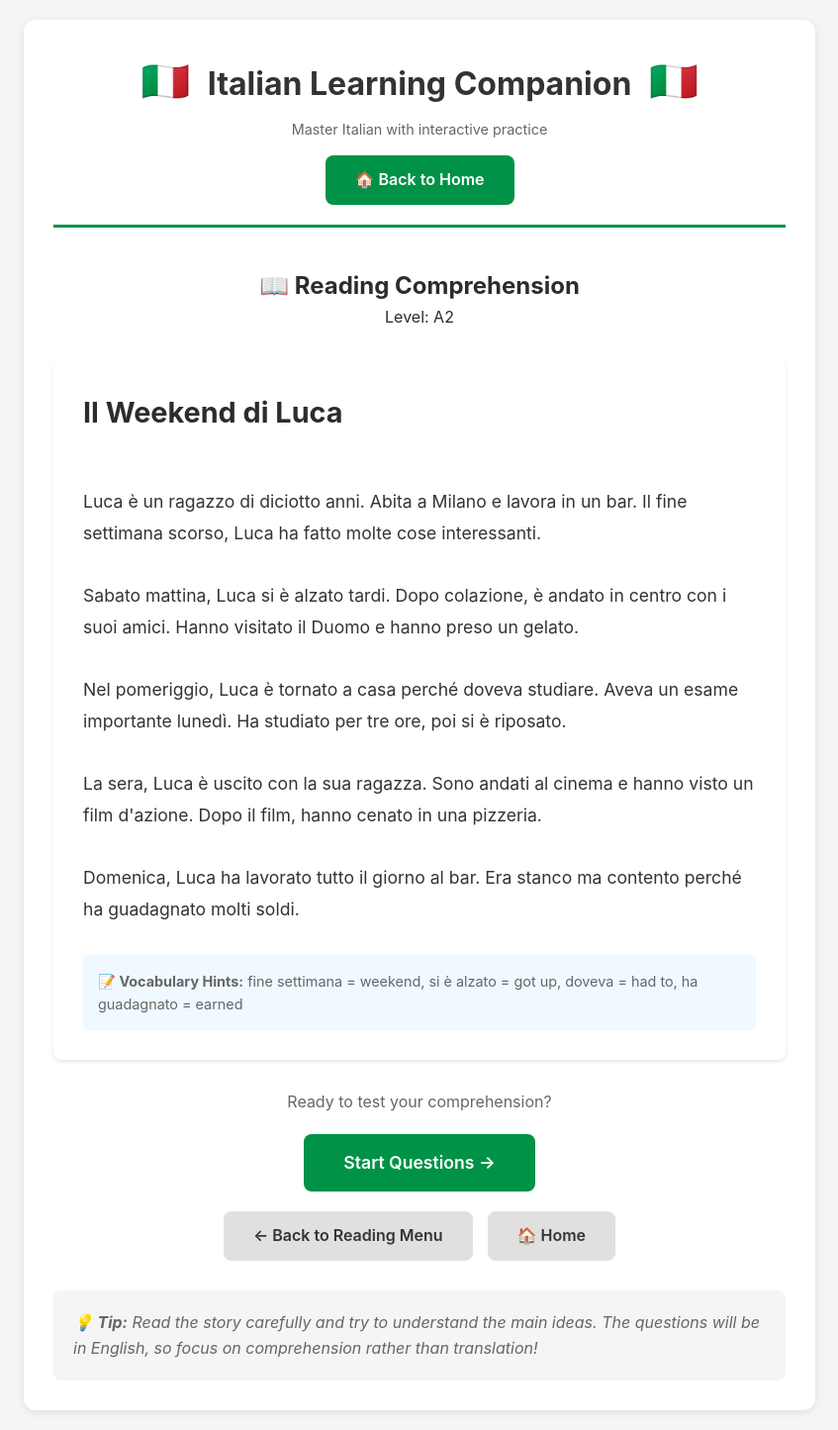
After one commit to Jgcarrier/italian-learning-companion, a Flask app: page /reading-comprehension in a window 1280 px wide. The commit adds this page. Shown: the whole page at 99% size, without its empty margins (216-1063 px from the left). Run offline with Flask 3, Linux system fonts and the light colour scheme.

Commit message:
Feature: Add Reading Comprehension activity (Bug-0066)
Created complete Reading Comprehension activity family available at all levels:

NEW FUNCTIONALITY:
- Reading menu accessible from category menu
- Level-appropriate Italian stories (A1, A2, B1, B2, GCSE)
- Comprehension questions in English (5 questions per story)
- Story reference available while answering questions
- Detailed answer review with corrections

STORIES BY LEVEL:
- A1: "Una Giornata di Maria" - Daily routine story (present tense)
- A2: "Il Weekend di Luca" - Weekend activities (passato prossimo)
- B1: "Un Viaggio Inaspettato" - Unexpected encounter (imperfetto/passato)
- B2: "Il Dilemma Professionale" - Career decision (subjunctive/conditional)
- GCSE: "La Mia Scuola" - School life description

TEMPLATES CREATED:
- templates/reading_menu.html - Activity selection
- templates/reading_story.html - Story display with vocabulary hints
- templates/reading_question.html - Multiple choice questions with story reference
- templates/reading_summary.html - Results with answer review

FEATURES:
- Collapsible story reference in question view
- Vocabulary hints for each story
- Multiple choice format for easier comprehension testing
- Encouragement based on accuracy (80%+, 60%+, <60%)
- Navigation consistent with other activities

Files modified:
- app.py: Added reading_menu, reading_comprehension routes
- templates/category_menu.html: Added Reading Comprehension link

This addresses Bug-0066: Create new Reading Comprehension activity family
across all levels to help assess comprehension.

Co-Authored-By: Claude Sonnet 4.5 <noreply@anthropic.com>

```diff
--- a/app.py
+++ b/app.py
@@ -50,6 +50,7 @@ def get_menu_for_practice_type(practice_type: str) -> str:
                      'time_prepositions', 'negations']
     vocabulary_types = ['vocabulary_quiz', 'sentence_translator']
     mixed_types = ['fill_in_blank', 'multiple_choice']
+    reading_types = ['reading_comprehension']
 
     if practice_type in verb_types:
         return 'verbs_menu'
@@ -59,6 +60,8 @@ def get_menu_for_practice_type(practice_type: str) -> str:
         return 'vocabulary_menu'
     elif practice_type in mixed_types:
         return 'mixed_menu'
+    elif practice_type in reading_types:
+        return 'reading_menu'
     else:
         return 'category_menu'
 
@@ -334,6 +337,235 @@ def grammar_menu(level):
 def mixed_menu(level):
     """Mixed practice submenu for a specific level."""
     return render_template('mixed_menu.html', level=level)
+
+
+@app.route('/reading/<level>')
+def reading_menu(level):
+    """Reading comprehension menu for a specific level."""
+    return render_template('reading_menu.html', level=level)
+
+
+@app.route('/reading-comprehension', methods=['GET', 'POST'])
+def reading_comprehension():
+    """Reading comprehension practice with Italian stories."""
+    level = request.args.get('level') or request.form.get('level') or session.get('level', 'A2')
+
+    if request.method == 'GET':
+        session['level'] = level
+        # Generate a new story for this level
+        story = generate_story_for_level(level)
+        questions = generate_comprehension_questions(story, level)
+
+        # Store in session
+        session['reading_story'] = story
+        session['reading_questions'] = questions
+        session['reading_current'] = 0
+        session['reading_correct'] = 0
+        session['reading_answers'] = []
+
+        return render_template('reading_story.html', story=story, level=level)
+
+    # POST: Submit answer to comprehension question
+    answer = request.form.get('answer', '').strip()
+    current_idx = session.get('reading_current', 0)
+    questions = session.get('reading_questions', [])
+
+    if current_idx < len(questions):
+        question = questions[current_idx]
+        is_correct = answer.lower() == question['correct'].lower()
+
+        if is_correct:
+            session['reading_correct'] = session.get('reading_correct', 0) + 1
+
+        # Store answer
+        answers = session.get('reading_answers', [])
+        answers.append({
+            'question': question['question'],
+            'user_answer': answer,
+            'correct_answer': question['correct'],
+            'is_correct': is_correct
+        })
+        session['reading_answers'] = answers
+        session['reading_current'] = current_idx + 1
+
+    # Check if quiz is complete
+    if session.get('reading_current', 0) >= len(questions):
+        return redirect(url_for('reading_summary'))
+
+    return redirect(url_for('reading_question'))
+
+
+@app.route('/reading/question')
+def reading_question():
+    """Show current reading comprehension question."""
+    if 'reading_questions' not in session:
+        return redirect(url_for('home'))
+
+    current_idx = session.get('reading_current', 0)
+    questions = session.get('reading_questions', [])
+    story = session.get('reading_story', {})
+    level = session.get('level', 'A2')
+
+    if current_idx >= len(questions):
+        return redirect(url_for('reading_summary'))
+
+    question = questions[current_idx]
+
+    # Get the appropriate menu for the back button
+    menu_route = 'reading_menu'
+
+    return render_template('reading_question.html',
+                          story=story,
+                          question=question,
+                          question_num=current_idx + 1,
+                          total_questions=len(questions),
+                          menu_route=menu_route,
+                          level=level)
+
+
+@app.route('/reading/summary')
+def reading_summary():
+    """Show reading comprehension summary."""
+    if 'reading_questions' not in session:
+        return redirect(url_for('home'))
+
+    questions = session.get('reading_questions', [])
+    correct_count = session.get('reading_correct', 0)
+    answers = session.get('reading_answers', [])
+    level = session.get('level', 'A2')
+
+    total_questions = len(questions)
+    accuracy = (correct_count / total_questions * 100) if total_questions > 0 else 0
+
+    # Clear session
+    session.pop('reading_story', None)
+    session.pop('reading_questions', None)
+    session.pop('reading_current', None)
+    session.pop('reading_correct', None)
+    session.pop('reading_answers', None)
+
+    return render_template('reading_summary.html',
+                          correct_count=correct_count,
+                          total_questions=total_questions,
+                          accuracy=accuracy,
+                          answers=answers,
+                          level=level)
+
+
+def generate_story_for_level(level: str) -> dict:
+    """Generate an Italian story appropriate for the given CEFR level."""
+    stories = {
+        'A1': {
+            'title': 'Una Giornata di Maria',
+            'text': '''Maria è una studentessa italiana. Lei abita a Roma con la sua famiglia.
+
+Ogni mattina Maria si sveglia alle sette. Lei fa colazione con un cappuccino e un cornetto. Dopo colazione, Maria va a scuola in autobus.
+
+A scuola, Maria studia italiano, matematica e inglese. Le piace molto l'inglese. Durante la pausa, Maria parla con i suoi amici.
+
+Dopo la scuola, Maria torna a casa. Lei fa i compiti e poi guarda la televisione. La sera, Maria cena con la sua famiglia. Loro mangiano pasta e insalata.
+
+Prima di dormire, Maria legge un libro. Lei va a letto alle dieci.''',
+            'vocab_hints': 'si sveglia = wakes up, fa colazione = has breakfast, compiti = homework, cena = has dinner'
+        },
+        'A2': {
+            'title': 'Il Weekend di Luca',
+            'text': '''Luca è un ragazzo di diciotto anni. Abita a Milano e lavora in un bar. Il fine settimana scorso, Luca ha fatto molte cose interessanti.
+
+Sabato mattina, Luca si è alzato tardi. Dopo colazione, è andato in centro con i suoi amici. Hanno visitato il Duomo e hanno preso un gelato.
+
+Nel pomeriggio, Luca è tornato a casa perché doveva studiare. Aveva un esame importante lunedì. Ha studiato per tre ore, poi si è riposato.
+
+La sera, Luca è uscito con la sua ragazza. Sono andati al cinema e hanno visto un film d'azione. Dopo il film, hanno cenato in una pizzeria.
+
+Domenica, Luca ha lavorato tutto il giorno al bar. Era stanco ma contento perché ha guadagnato molti soldi.''',
+            'vocab_hints': 'fine settimana = weekend, si è alzato = got up, doveva = had to, ha guadagnato = earned'
+        },
+        'B1': {
+            'title': 'Un Viaggio Inaspettato',
+            'text': '''Mentre aspettavo il treno alla stazione di Firenze, ho incontrato una persona che ha cambiato la mia giornata completamente.
+
+Era un uomo anziano che sembrava confuso. Mi ha chiesto se potevo aiutarlo a trovare il binario giusto. Gli ho spiegato come arrivare al suo treno, ma lui mi ha detto che aveva paura di perdersi.
+
+Siccome il mio treno partiva un'ora dopo, ho deciso di accompagnarlo. Durante il cammino, abbiamo cominciato a parlare. Mi ha raccontato che andava a trovare sua figlia che non vedeva da cinque anni.
+
+Era molto emozionato e un po' nervoso. Mi ha mostrato le foto della nipotina che non aveva mai conosciuto di persona. Vedendolo così felice, mi sono commosso anch'io.
+
+Quando siamo arrivati al suo binario, mi ha abbracciato e ringraziato. In quel momento ho capito che a volte i piccoli gesti di gentilezza possono significare molto per qualcuno.''',
+            'vocab_hints': 'inaspettato = unexpected, anziano = elderly, siccome = since/because, commosso = moved/touched emotionally'
+        },
+        'B2': {
+            'title': 'Il Dilemma Professionale',
+            'text': '''Sara si trovava di fronte a una delle decisioni più difficili della sua carriera. Dopo dieci anni di lavoro presso una prestigiosa azienda farmaceutica, le era stata offerta una posizione dirigenziale che avrebbe comportato il trasferimento all'estero.
+
+Da un lato, l'opportunità rappresentava il culmine delle sue aspirazioni professionali. Il ruolo le avrebbe permesso di coordinare un team internazionale e di contribuire allo sviluppo di farmaci innovativi. Inoltre, lo stipendio era decisamente allettante.
+
+Dall'altro lato, però, Sara si rendeva conto che accettare avrebbe significato allontanarsi dalla famiglia e dagli amici. I suoi genitori, ormai anziani, avevano sempre contato sul suo sostegno. Inoltre, aveva appena iniziato una relazione con Marco, un uomo che considerava speciale.
+
+Quella sera, seduta sul balcone del suo appartamento, Sara rifletteva sulle parole che sua nonna le aveva detto anni prima: "La vita è fatta di scelte, e ogni scelta comporta dei sacrifici. L'importante è essere fedeli a se stessi."
+
+Guardando il cielo stellato, Sara capì che non esisteva una risposta giusta o sbagliata. Qualunque decisione avesse preso, avrebbe dovuto viverla pienamente, senza rimpianti.''',
+            'vocab_hints': 'dirigenziale = managerial, comportare = to entail, allettante = appealing, sostegno = support, rimpianti = regrets'
+        },
+        'GCSE': {
+            'title': 'La Mia Scuola',
+            'text': '''Mi chiamo Paolo e frequento il liceo scientifico a Torino. La mia scuola è grande e moderna.
+
+Ogni giorno ho sei ore di lezione. Studio materie come italiano, matematica, fisica e inglese. La mia materia preferita è la fisica perché il professore è molto bravo.
+
+Durante l'intervallo, vado al bar della scuola con i miei compagni. Di solito compro un panino e una bibita.
+
+Dopo la scuola, spesso vado in biblioteca a fare i compiti. Nel weekend, mi piace giocare a calcio con gli amici.
+
+L'anno prossimo voglio andare all'università per studiare ingegneria. Devo studiare molto per passare gli esami.''',
+            'vocab_hints': 'frequento = attend, liceo = high school, materie = subjects, intervallo = break, ingegneria = engineering'
+        }
+    }
+
+    return stories.get(level, stories['A2'])
+
+
+def generate_comprehension_questions(story: dict, level: str) -> list:
+    """Generate comprehension questions in English for an Italian story."""
+    questions_by_level = {
+        'A1': [
+            {'question': 'What time does Maria wake up?', 'choices': ['6:00', '7:00', '8:00', '9:00'], 'correct': '7:00'},
+            {'question': 'How does Maria go to school?', 'choices': ['by car', 'by bus', 'by bike', 'on foot'], 'correct': 'by bus'},
+            {'question': 'Which subject does Maria like?', 'choices': ['Math', 'Italian', 'English', 'Science'], 'correct': 'English'},
+            {'question': 'What does Maria eat for dinner?', 'choices': ['pizza', 'pasta and salad', 'soup', 'fish'], 'correct': 'pasta and salad'},
+            {'question': 'What time does Maria go to bed?', 'choices': ['9:00', '10:00', '11:00', '12:00'], 'correct': '10:00'},
+        ],
+        'A2': [
+            {'question': 'Where does Luca work?', 'choices': ['restaurant', 'bar', 'shop', 'office'], 'correct': 'bar'},
+            {'question': 'What did Luca visit on Saturday?', 'choices': ['museum', 'Duomo', 'park', 'beach'], 'correct': 'Duomo'},
+            {'question': 'Why did Luca go home in the afternoon?', 'choices': ['was tired', 'had to study', 'had to work', 'was sick'], 'correct': 'had to study'},
+            {'question': 'Where did Luca and his girlfriend go Saturday evening?', 'choices': ['theatre', 'concert', 'cinema', 'museum'], 'correct': 'cinema'},
+            {'question': 'What did Luca do on Sunday?', 'choices': ['studied', 'went out', 'worked', 'rested'], 'correct': 'worked'},
+        ],
+        'B1': [
+            {'question': 'Where did the narrator meet the elderly man?', 'choices': ['on the train', 'at the station', 'in the street', 'at a café'], 'correct': 'at the station'},
+            {'question': 'What was the elderly man trying to find?', 'choices': ['his ticket', 'the exit', 'the right platform', 'his luggage'], 'correct': 'the right platform'},
+            {'question': 'Why did the narrator help the man?', 'choices': ['was paid', 'had time before train', 'was asked by staff', 'knew him'], 'correct': 'had time before train'},
+            {'question': 'Who was the elderly man going to visit?', 'choices': ['his son', 'his daughter', 'his friend', 'his brother'], 'correct': 'his daughter'},
+            {'question': 'What lesson did the narrator learn?', 'choices': ['travel is important', 'small kindnesses matter', 'trains are confusing', 'family is everything'], 'correct': 'small kindnesses matter'},
+        ],
+        'B2': [
+            {'question': 'How long has Sara worked at her current company?', 'choices': ['5 years', '10 years', '15 years', '20 years'], 'correct': '10 years'},
+            {'question': 'What type of company does Sara work for?', 'choices': ['technology', 'pharmaceutical', 'financial', 'automotive'], 'correct': 'pharmaceutical'},
+            {'question': 'What is one advantage of the new job offer?', 'choices': ['closer to home', 'international team', 'shorter hours', 'more vacation'], 'correct': 'international team'},
+            {'question': 'What is Sara\'s main personal concern about accepting?', 'choices': ['salary', 'workload', 'leaving family', 'learning languages'], 'correct': 'leaving family'},
+            {'question': 'What did Sara\'s grandmother advise?', 'choices': ['take risks', 'stay close to family', 'be true to yourself', 'money matters most'], 'correct': 'be true to yourself'},
+        ],
+        'GCSE': [
+            {'question': 'What type of school does Paolo attend?', 'choices': ['primary', 'technical', 'scientific', 'art'], 'correct': 'scientific'},
+            {'question': 'How many lessons does Paolo have per day?', 'choices': ['4', '5', '6', '7'], 'correct': '6'},
+            {'question': 'What is Paolo\'s favorite subject?', 'choices': ['Italian', 'Math', 'Physics', 'English'], 'correct': 'Physics'},
+            {'question': 'Where does Paolo do homework after school?', 'choices': ['at home', 'in library', 'at café', 'at friend\'s'], 'correct': 'in library'},
+            {'question': 'What does Paolo want to study at university?', 'choices': ['medicine', 'law', 'engineering', 'physics'], 'correct': 'engineering'},
+        ],
+    }
+
+    return questions_by_level.get(level, questions_by_level['A2'])
 
 
 @app.route('/vocabulary-quiz', methods=['GET', 'POST'])
--- /dev/null
+++ b/templates/reading_story.html
@@ -0,0 +1,42 @@
+{% extends "base.html" %}
+
+{% block title %}{{ story.title }}{% endblock %}
+
+{% block content %}
+<div class="text-center mb-30">
+    <h2>📖 Reading Comprehension</h2>
+    <p>Level: {{ level }}</p>
+</div>
+
+<div style="max-width: 800px; margin: 0 auto; background: white; padding: 30px; border-radius: 8px; box-shadow: 0 2px 4px rgba(0,0,0,0.1);">
+    <h1 style="color: var(--primary); margin-bottom: 20px; font-size: 1.8rem;">{{ story.title }}</h1>
+
+    <div style="font-size: 1.1rem; line-height: 1.8; color: #333; white-space: pre-line;">
+{{ story.text }}
+    </div>
+
+    {% if story.vocab_hints %}
+    <div style="margin-top: 30px; padding: 15px; background: #f0f9ff; border-left: 4px solid var(--primary); border-radius: 4px;">
+        <p style="margin: 0; color: #666; font-size: 0.9rem;">
+            <strong>📝 Vocabulary Hints:</strong> {{ story.vocab_hints }}
+        </p>
+    </div>
+    {% endif %}
+</div>
+
+<div class="text-center" style="margin-top: 30px;">
+    <p style="color: #666; margin-bottom: 20px;">Ready to test your comprehension?</p>
+    <a href="{{ url_for('reading_question') }}" class="btn btn-primary btn-large">Start Questions →</a>
+</div>
+
+<div class="button-group" style="margin-top: 20px;">
+    <a href="{{ url_for('reading_menu', level=level) }}" class="btn btn-secondary">← Back to Reading Menu</a>
+    <a href="{{ url_for('home') }}" class="btn btn-secondary">🏠 Home</a>
+</div>
+
+<div style="margin-top: 30px; padding: 20px; background: var(--light-gray); border-radius: 8px; max-width: 800px; margin-left: auto; margin-right: auto;">
+    <p style="color: #666; font-style: italic; margin: 0;">
+        💡 <strong>Tip:</strong> Read the story carefully and try to understand the main ideas. The questions will be in English, so focus on comprehension rather than translation!
+    </p>
+</div>
+{% endblock %}
```
Also changed, not shown: templates/category_menu.html (+7 -0 lines), templates/reading_menu.html (added, +34 -0 lines), templates/reading_question.html (added, +53 -0 lines), templates/reading_summary.html (added, +80 -0 lines).
